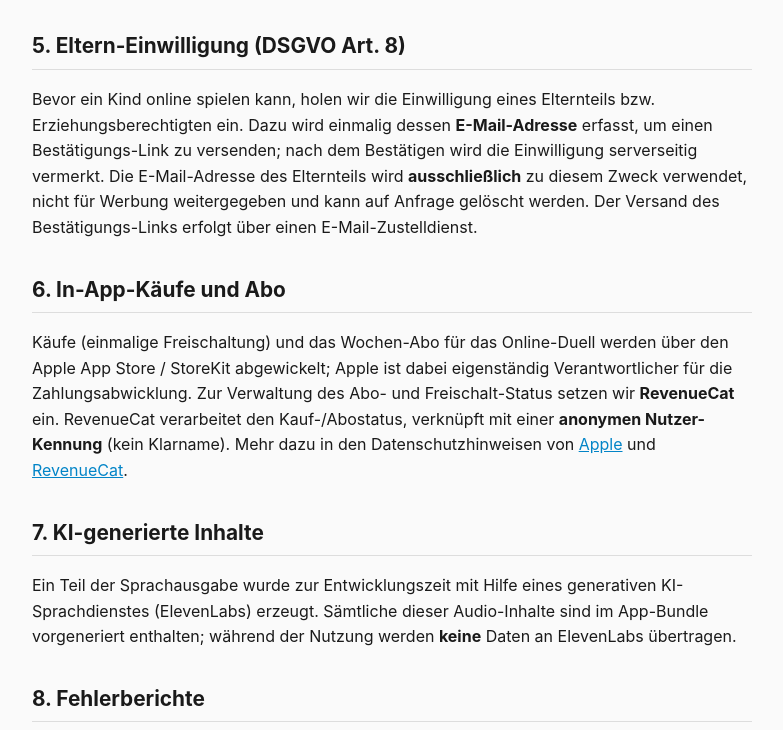
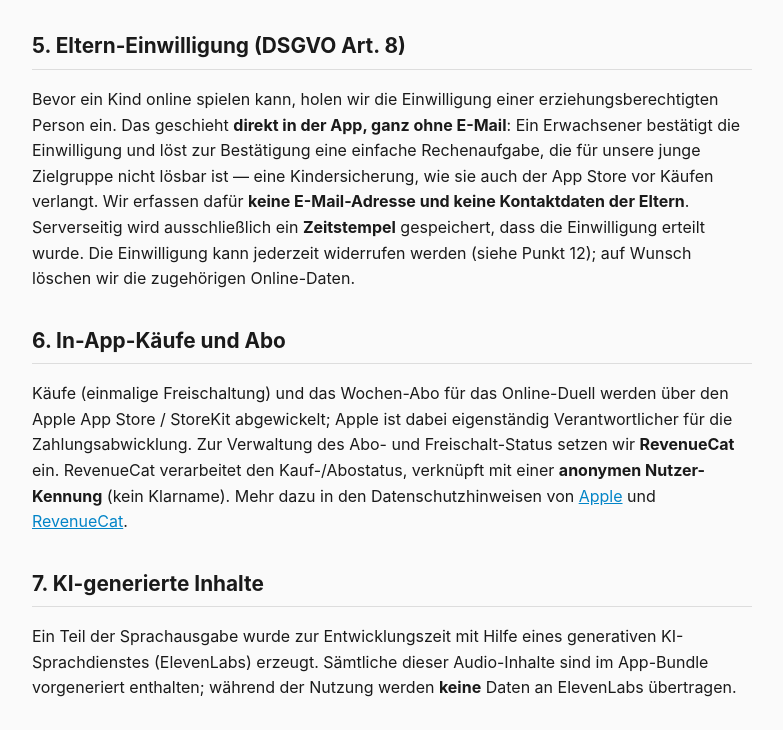
Before and after one commit to CapederFL/einmaleins-arena-legal, a plain HTML site: page privacy.html in a window 1280 px wide. Shown: the part 1420-2150 px from the top of the page, without its empty margins (248-1031 px from the left). Drawn offline with Linux system fonts and the light colour scheme.

Commit message:
Datenschutz: Eltern-Einwilligung per In-App-Gate statt E-Mail
- §5: Einwilligung direkt in der App (Eltern-Gate/Rechenaufgabe), keine
  E-Mail-Adresse/Kontaktdaten mehr; serverseitig nur ein Zeitstempel
- §9: E-Mail-Zustelldienst aus der Dienste-Tabelle entfernt
- §11: "Eltern-E-Mail" raus → nur noch Einwilligungs-Zeitstempel
- Stand: 12. Juni 2026

```diff
--- a/privacy.html
+++ b/privacy.html
@@ -25,7 +25,7 @@
 <body>
 
 <h1>Datenschutzerklärung</h1>
-<p class="meta">Stand: 11. Juni 2026 · App: Einmaleins Arena (iOS)</p>
+<p class="meta">Stand: 12. Juni 2026 · App: Einmaleins Arena (iOS)</p>
 
 <h2>1. Verantwortlicher</h2>
 <p>
@@ -107,12 +107,14 @@
 
 <h2>5. Eltern-Einwilligung (DSGVO Art. 8)</h2>
 <p>
-  Bevor ein Kind online spielen kann, holen wir die Einwilligung eines Elternteils bzw.
-  Erziehungsberechtigten ein. Dazu wird einmalig dessen <strong>E-Mail-Adresse</strong>
-  erfasst, um einen Bestätigungs-Link zu versenden; nach dem Bestätigen wird die Einwilligung
-  serverseitig vermerkt. Die E-Mail-Adresse des Elternteils wird <strong>ausschließlich</strong>
-  zu diesem Zweck verwendet, nicht für Werbung weitergegeben und kann auf Anfrage gelöscht
-  werden. Der Versand des Bestätigungs-Links erfolgt über einen E-Mail-Zustelldienst.
+  Bevor ein Kind online spielen kann, holen wir die Einwilligung einer erziehungsberechtigten
+  Person ein. Das geschieht <strong>direkt in der App, ganz ohne E-Mail</strong>: Ein Erwachsener
+  bestätigt die Einwilligung und löst zur Bestätigung eine einfache Rechenaufgabe, die für unsere
+  junge Zielgruppe nicht lösbar ist — eine Kindersicherung, wie sie auch der App&nbsp;Store vor
+  Käufen verlangt. Wir erfassen dafür <strong>keine E-Mail-Adresse und keine Kontaktdaten der
+  Eltern</strong>. Serverseitig wird ausschließlich ein <strong>Zeitstempel</strong> gespeichert,
+  dass die Einwilligung erteilt wurde. Die Einwilligung kann jederzeit widerrufen werden (siehe
+  Punkt 12); auf Wunsch löschen wir die zugehörigen Online-Daten.
 </p>
 
 <h2>6. In-App-Käufe und Abo</h2>
@@ -151,7 +153,6 @@
     <tr><td>Apple App Store / StoreKit</td><td>Zahlungsabwicklung der Käufe</td><td>gemäss Apple</td></tr>
     <tr><td>RevenueCat</td><td>Abo-/Freischalt-Verwaltung</td><td>USA</td></tr>
     <tr><td>Supabase</td><td>Datenbank &amp; pseudonyme Anmeldung fürs Online-Duell</td><td>EU (Frankfurt)</td></tr>
-    <tr><td>E-Mail-Zustelldienst</td><td>Versand der Eltern-Bestätigungs-Mail</td><td>—</td></tr>
     <tr><td>ElevenLabs</td><td>nur zur Entwicklungszeit (Audio-Erzeugung)</td><td>—</td></tr>
   </tbody>
 </table>
@@ -167,7 +168,7 @@
 <ul>
   <li><strong>Lokale Daten:</strong> bleiben auf dem Gerät, bis die App deinstalliert wird.</li>
   <li><strong>Online-Profil &amp; Duell-Daten:</strong> bis zur Löschung auf Anfrage.</li>
-  <li><strong>Eltern-E-Mail &amp; Einwilligung:</strong> bis zum Widerruf der Einwilligung.</li>
+  <li><strong>Einwilligung (Online):</strong> der Einwilligungs-Zeitstempel bleibt gespeichert, bis die Einwilligung widerrufen oder das Online-Profil gelöscht wird.</li>
 </ul>
 
 <h2>12. Eure Rechte</h2>
```
